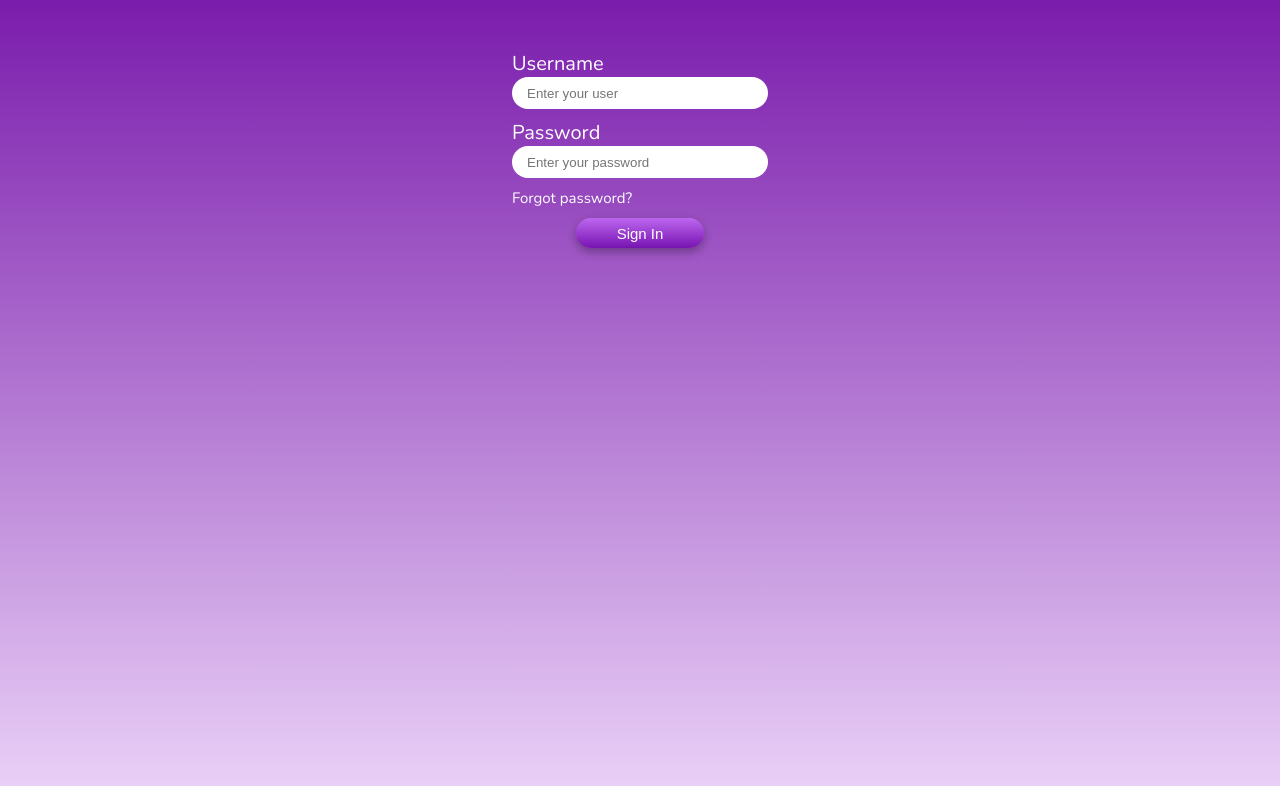
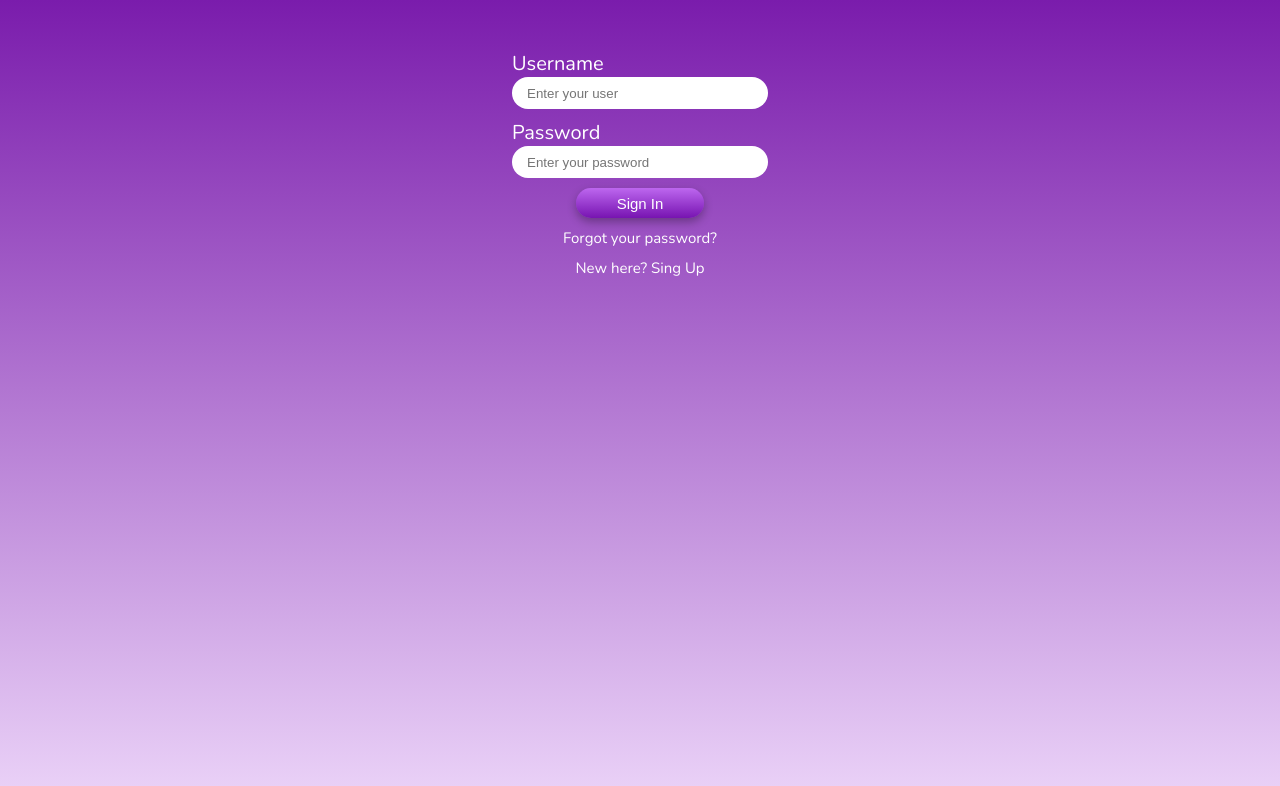
Before and after one commit to XavierAlexisAriasHuapaya/angular-red-social, an Angular app: page /auth/login in a window 1280 px wide. Shown: the top 786 px of the page. Built offline with nearby package versions, Linux system fonts and the light colour scheme; a web font is replaced by a local one.

Commit message:
fix: login layout changes

```diff
--- a/package.json
+++ b/package.json
@@ -20,6 +20,7 @@
     "@angular/router": "^17.2.0",
     "jwt-decode": "^4.0.0",
     "rxjs": "~7.8.0",
+    "sweetalert2": "^11.14.5",
     "tslib": "^2.3.0",
     "zone.js": "~0.14.3"
   },
--- a/src/app/authentication/pages/login-page/login-page.component.css
+++ b/src/app/authentication/pages/login-page/login-page.component.css
@@ -31,14 +31,21 @@ input {
     flex-direction: column;
 }
 
+.container-forgot {
+    display: flex;
+    flex-direction: column;
+    align-items: center;
+    row-gap: 1rem;
+}
+
 .container-forgot a {
     font-size: 1.5rem;
-    color: #FFF;
+    color: #fff;
     text-decoration: none;
 }
 
 .container-forgot a:hover {
-    color: black;
+    color: rgb(199, 196, 196);
 }
 
 .container-button {
--- a/src/app/authentication/pages/login-page/login-page.component.html
+++ b/src/app/authentication/pages/login-page/login-page.component.html
@@ -10,11 +10,12 @@
             <input formControlName="password" type="password" class="password" name="password"
                 placeholder="Enter your password">
         </div>
-        <div class="container-forgot">
-            <a href="">Forgot password?</a>
-        </div>
         <div class="container-button">
             <button type="submit">Sign In</button>
         </div>
+        <div class="container-forgot">
+            <a href="">Forgot your password?</a>
+            <a href="">New here? Sing Up</a>
+        </div>
     </div>
 </form>
--- a/src/app/authentication/pages/login-page/login-page.component.ts
+++ b/src/app/authentication/pages/login-page/login-page.component.ts
@@ -4,6 +4,7 @@ import { AuthenticationService } from '../../services/authentication.service';
 import { LoginRequest } from '../../interfaces/login-request.interface';
 import { HttpClientModule } from '@angular/common/http';
 import { Router } from '@angular/router';
+import Swal from 'sweetalert2'
 
 @Component({
   selector: 'app-login-page',
@@ -33,7 +34,11 @@ export class LoginPageComponent {
     this.authenticationService.login(this.loginRequest).subscribe({
       next: () => this.router.navigateByUrl('/dashboard'),
       error: (message) => {
-        console.log(`Error: ${message}`);
+        Swal.fire({
+          title: "Error",
+          text: `${message}`,
+          icon: "error"
+        });
       }
     })
   }
```
Also changed, not shown: 1 other file (tests, documents, lock files or other folders).
